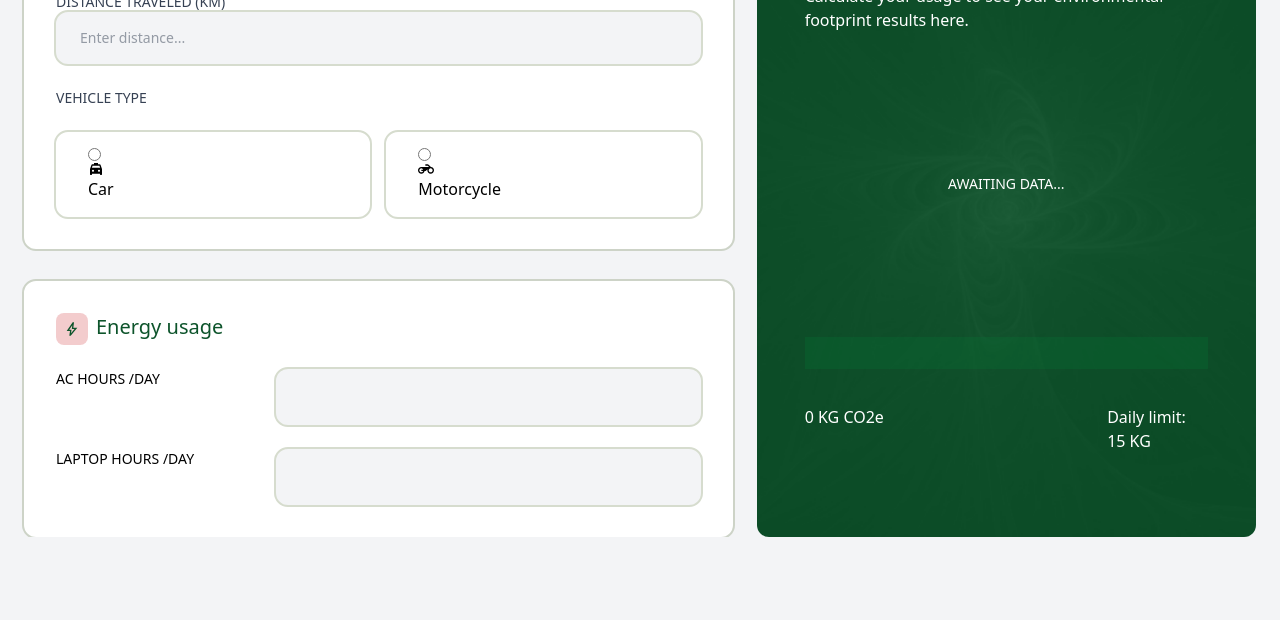
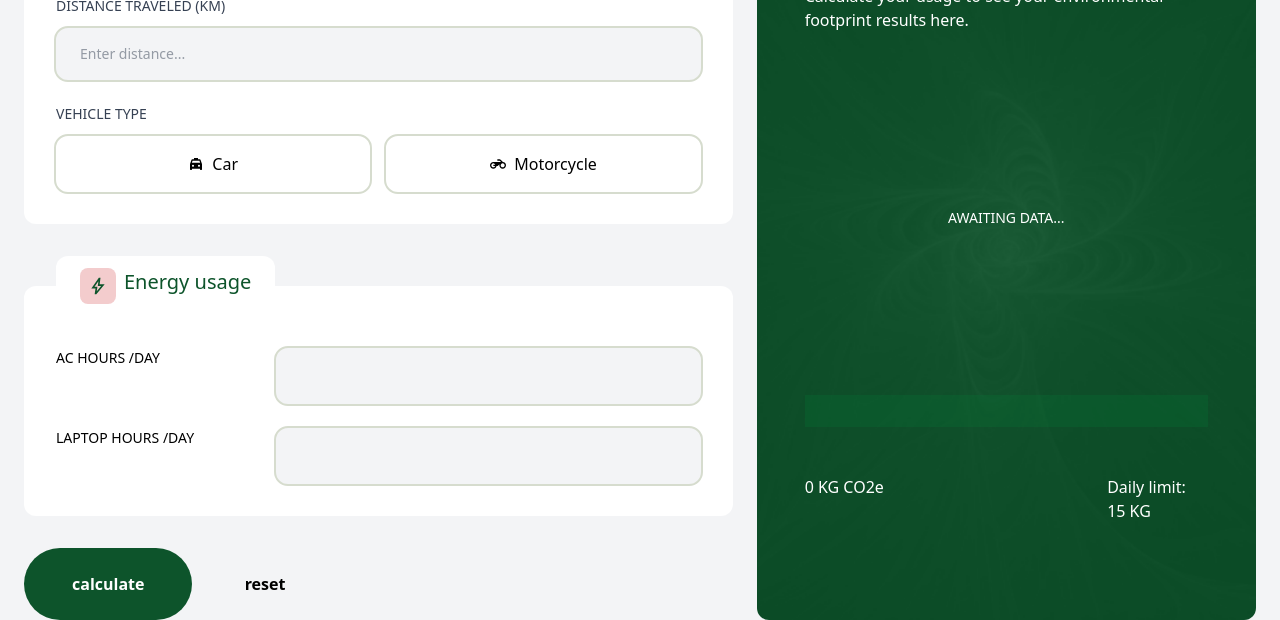
Before and after one commit to Klrfl/eco-track, a website: page public/calculate/index.html in a window 1280 px wide. Shown: the part 392-1012 px from the top of the page. Before the commit the page ends 929 px from the top, so only its background shows below. Drawn offline with Linux system fonts and the light colour scheme; a web font is replaced by a local one.

Commit message:
update calculator page to use fieldset

```diff
--- a/public/calculate/index.html
+++ b/public/calculate/index.html
@@ -19,21 +19,23 @@
     </header>
 
     <form class="grid-flow-dense gap-y-8">
-      <section
-        class="col-[main] lg:col-start-[main] lg:col-span-7 p-8 rounded-xl grid grid-cols-2 gap-x-4 gap-y-6 outline-2 outline-lime-900/20 bg-white"
+      <fieldset
+        class="col-[main] lg:col-start-[main] lg:col-span-7 p-8 rounded-xl grid grid-cols-2 gap-x-4 gap-y-6 bg-white"
       >
-        <header class="col-span-2 flex gap-2 text-green-900">
+        <legend
+          class="col-span-2 flex gap-2 text-green-900 text-xl font-medium bg-white py-3 px-6 rounded-xl"
+        >
           <div class="bg-green-700/20 p-2 rounded-lg">
             <div class="i-material-symbols:local-taxi"></div>
           </div>
-          <h2 class="text-xl font-medium">Transportation</h2>
-        </header>
+          Transportation
+        </legend>
 
         <label
           for="distance"
           class="text-sm text-gray-700 uppercase col-span-full"
         >
-          Distance traveled (KM)
+          <span class="block mb-3"> Distance traveled (KM) </span>
 
           <input
             type="text"
@@ -42,24 +44,31 @@
           />
         </label>
 
+        <div class="grid col-span-2 grid-cols-subgrid">
           <label
             for="vehicle-type"
-          class="text-sm text-gray-700 uppercase col-span-2"
+            class="text-sm text-gray-700 uppercase col-span-2 mb-3"
           >
             Vehicle type
           </label>
 
           <label
-          class="block cursor-pointer outline-2 outline-lime-900/20 flex gap-4 items-center justify-center px-8 py-4 rounded-xl has-[input]:border-red-500"
+            class="cursor-pointer outline-2 outline-lime-900/20 flex gap-2 items-center justify-center px-8 py-4 rounded-xl has-[:checked]:bg-green-900 has-[:checked]:text-white transition-colors"
             for="car"
           >
-          <input type="radio" name="vehicle-type" value="car" id="car" />
+            <input
+              type="radio"
+              name="vehicle-type"
+              value="car"
+              id="car"
+              class="hidden"
+            />
             <div class="i-material-symbols:local-taxi"></div>
             Car
           </label>
 
           <label
-          class="block outline-2 cursor-pointer outline-lime-900/20 flex gap-4 items-center justify-center px-8 py-4 rounded-xl"
+            class="cursor-pointer outline-2 outline-lime-900/20 flex gap-2 items-center justify-center px-8 py-4 rounded-xl has-[:checked]:bg-green-900 has-[:checked]:text-white transition-colors"
             for="motorcycle"
           >
             <input
@@ -67,22 +76,26 @@
               name="vehicle-type"
               value="motorcycle"
               id="motorcycle"
+              class="hidden"
             />
             <div class="i-material-symbols:motorcycle"></div>
             Motorcycle
           </label>
-      </section>
+        </div>
+      </fieldset>
 
-      <section
+      <fieldset
         id="energy-usage"
-        class="col-[main] lg:col-start-[main] lg:col-span-7 p-8 rounded-xl grid grid-cols-6 gap-x-4 gap-y-6 outline-2 outline-lime-900/20 bg-white"
+        class="col-[main] lg:col-start-[main] lg:col-span-7 p-8 rounded-xl grid grid-cols-6 gap-x-4 gap-y-6 bg-white"
       >
-        <header class="col-span-full flex gap-2 text-green-900">
+        <legend
+          class="col-span-full flex gap-2 text-green-900 text-xl font-medium bg-white py-3 px-6 rounded-xl"
+        >
           <div class="bg-red-700/20 p-2 rounded-lg">
             <div class="i-material-symbols:bolt-outline"></div>
           </div>
-          <h2 class="text-xl font-medium">Energy usage</h2>
-        </header>
+          Energy usage
+        </legend>
 
         <label class="uppercase text-sm col-span-2" for="ac"
           >AC hours /day
@@ -107,11 +120,24 @@
           class="col-span-4 text-gray-700 bg-gray-100 outline-2 outline-lime-900/20 w-full rounded-xl"
           required
         />
-      </section>
+      </fieldset>
+
+      <div class="col-[main] lg:col-start-[main] lg:col-span-5">
+        <button
+          class="col-span-3 bg-green-900 text-white py-6 px-12 rounded-full font-bold"
+        >
+          calculate
+        </button>
+        <a
+          class="col-start-[main] col-span-3 py-6 px-12 rounded-full font-bold"
+          href="/calculate"
+          >reset</a
+        >
+      </div>
 
       <output
         id="impact"
-        class="col-[main] lg:col-span-5 row-span-2 bg-green-900 text-white relative isolate p-12 rounded-xl overflow-hidden grid grid-rows-[0.5fr_2fr_1fr]"
+        class="col-[main] lg:col-span-5 row-span-3 bg-green-900 text-white relative isolate p-12 rounded-xl overflow-hidden grid grid-rows-[0.5fr_2fr_1fr] order-last"
       >
         <img
           src="../abstract-bg.png"
--- a/public/style.css
+++ b/public/style.css
@@ -1,6 +1,11 @@
 @layer base;
 
 @layer base {
+  a,
+  button {
+    cursor: pointer;
+  }
+
   .main-grid {
     --column-count: 12;
     --column-size: 5.5rem;
--- a/public/uno.css
+++ b/public/uno.css
@@ -71,7 +71,6 @@
 @property --un-text-opacity{syntax:"<percentage>";inherits:false;initial-value:100%;}
 @property --un-outline-style{syntax:"*";inherits:false;initial-value:solid;}
 @property --un-outline-opacity{syntax:"<percentage>";inherits:false;initial-value:100%;}
-@property --un-border-opacity{syntax:"<percentage>";inherits:false;initial-value:100%;}
 @property --un-bg-opacity{syntax:"<percentage>";inherits:false;initial-value:100%;}
 /* layer: theme */
 :root, :host {
@@ -101,6 +100,10 @@
 --font-mono: ui-monospace,SFMono-Regular,Menlo,Monaco,Consolas,"Liberation Mono","Courier New",monospace;
 --default-font-family: var(--font-sans);
 --default-monoFont-family: var(--font-mono);
+--colors-green-500: oklch(72.3% 0.219 149.579);
+--default-transition-timingFunction: cubic-bezier(0.4, 0, 0.2, 1);
+--default-transition-duration: 150ms;
+--radius-DEFAULT: 0.25rem;
 }
 /* layer: base */
 /*
@@ -505,31 +508,37 @@ input:where([type='button'], [type='reset'], [type='submit']),
 .text-4xl{font-size:var(--text-4xl-fontSize);line-height:var(--un-leading, var(--text-4xl-lineHeight));}
 .text-sm{font-size:var(--text-sm-fontSize);line-height:var(--un-leading, var(--text-sm-lineHeight));}
 .text-xl{font-size:var(--text-xl-fontSize);line-height:var(--un-leading, var(--text-xl-lineHeight));}
+.has-\[\:checked\]\:text-white:has(:checked),
+.text-white{color:color-mix(in srgb, var(--colors-white) var(--un-text-opacity), transparent) /* #fff */;}
 .text-gray-700{color:color-mix(in srgb, var(--colors-gray-700) var(--un-text-opacity), transparent) /* oklch(37.3% 0.034 259.733) */;}
 .text-green-900{color:color-mix(in srgb, var(--colors-green-900) var(--un-text-opacity), transparent) /* oklch(39.3% 0.095 152.535) */;}
-.text-white{color:color-mix(in srgb, var(--colors-white) var(--un-text-opacity), transparent) /* #fff */;}
 .font-bold{--un-font-weight:var(--fontWeight-bold);font-weight:var(--fontWeight-bold);}
 .font-medium{--un-font-weight:var(--fontWeight-medium);font-weight:var(--fontWeight-medium);}
+.mb-3{margin-bottom:calc(var(--spacing) * 3);}
 .mb-4{margin-bottom:calc(var(--spacing) * 4);}
 .p-12{padding:calc(var(--spacing) * 12);}
 .p-2{padding:calc(var(--spacing) * 2);}
 .p-8{padding:calc(var(--spacing) * 8);}
+.px-12{padding-inline:calc(var(--spacing) * 12);}
+.px-6{padding-inline:calc(var(--spacing) * 6);}
 .px-8{padding-inline:calc(var(--spacing) * 8);}
 .py-24{padding-block:calc(var(--spacing) * 24);}
+.py-3{padding-block:calc(var(--spacing) * 3);}
 .py-4{padding-block:calc(var(--spacing) * 4);}
+.py-6{padding-block:calc(var(--spacing) * 6);}
 .outline-2{outline-style:var(--un-outline-style);outline-width:2px;}
 .outline-lime-900\/20{outline-color:color-mix(in srgb, var(--colors-lime-900) 20%, transparent) /* oklch(40.5% 0.101 131.063) */;}
-.has-\[input\]\:border-red-500:has(input){border-color:color-mix(in srgb, var(--colors-red-500) var(--un-border-opacity), transparent) /* oklch(63.7% 0.237 25.331) */;}
+.rounded-full{border-radius:calc(infinity * 1px);}
 .rounded-lg{border-radius:var(--radius-lg);}
 .rounded-xl{border-radius:var(--radius-xl);}
 .bg-gray-100{background-color:color-mix(in srgb, var(--colors-gray-100) var(--un-bg-opacity), transparent) /* oklch(96.7% 0.003 264.542) */;}
 .bg-green-700\/20{background-color:color-mix(in srgb, var(--colors-green-700) 20%, transparent) /* oklch(52.7% 0.154 150.069) */;}
-.bg-green-900{background-color:color-mix(in srgb, var(--colors-green-900) var(--un-bg-opacity), transparent) /* oklch(39.3% 0.095 152.535) */;}
+.bg-green-900,
+.has-\[\:checked\]\:bg-green-900:has(:checked){background-color:color-mix(in srgb, var(--colors-green-900) var(--un-bg-opacity), transparent) /* oklch(39.3% 0.095 152.535) */;}
 .bg-red-700\/20{background-color:color-mix(in srgb, var(--colors-red-700) 20%, transparent) /* oklch(50.5% 0.213 27.518) */;}
 .bg-white{background-color:color-mix(in srgb, var(--colors-white) var(--un-bg-opacity), transparent) /* #fff */;}
 .flex{display:flex;}
 .gap-2{gap:calc(var(--spacing) * 2);}
-.gap-4{gap:calc(var(--spacing) * 4);}
 .gap-x-4{column-gap:calc(var(--spacing) * 4);}
 .gap-x-6{column-gap:calc(var(--spacing) * 6);}
 .gap-y-6{row-gap:calc(var(--spacing) * 6);}
@@ -537,25 +546,31 @@ input:where([type='button'], [type='reset'], [type='submit']),
 .grid{display:grid;}
 .col-\[main\]{grid-column:main;}
 .col-span-2{grid-column:span 2/span 2;}
+.col-span-3{grid-column:span 3/span 3;}
 .col-span-4{grid-column:span 4/span 4;}
 .col-span-full{grid-column:1/-1;}
-.row-span-2{grid-row:span 2/span 2;}
+.row-span-3{grid-row:span 3/span 3;}
+.col-start-\[main\]{grid-column-start:main;}
 .col-end-\[-1\]{grid-column-end:-1;}
 .grid-flow-dense{grid-auto-flow:dense;}
 .grid-rows-\[0\.5fr_2fr_1fr\]{grid-template-rows:0.5fr 2fr 1fr;}
 .grid-cols-2{grid-template-columns:repeat(2,minmax(0,1fr));}
 .grid-cols-4{grid-template-columns:repeat(4,minmax(0,1fr));}
 .grid-cols-6{grid-template-columns:repeat(6,minmax(0,1fr));}
+.grid-cols-subgrid{grid-template-columns:subgrid;}
 .size-full{width:100%;height:100%;}
 .h-8{height:calc(var(--spacing) * 8);}
 .max-w-prose{max-width:var(--container-prose);}
 .w-full{width:100%;}
 .block{display:block;}
+.hidden{display:none;}
 .cursor-pointer{cursor:pointer;}
 .uppercase{text-transform:uppercase;}
+.transition-colors{transition-property:color,background-color,border-color,text-decoration-color,fill,stroke,--un-gradient-from,--un-gradient-via,--un-gradient-to;transition-timing-function:var(--un-ease, var(--default-transition-timingFunction));transition-duration:var(--un-duration, var(--default-transition-duration));}
 .items-center{align-items:center;}
 .inset-0{inset:calc(var(--spacing) * 0);}
 .justify-center{justify-content:center;}
+.order-last{order:calc(infinity);}
 .place-self-center{place-self:center;}
 .absolute{position:absolute;}
 .relative{position:relative;}
@@ -564,16 +579,17 @@ input:where([type='button'], [type='reset'], [type='submit']),
 .isolate{isolation:isolate;}
 .object-cover{object-fit:cover;}
 @supports (color: color-mix(in lab, red, red)){
+.has-\[\:checked\]\:text-white:has(:checked){color:color-mix(in oklab, var(--colors-white) var(--un-text-opacity), transparent) /* #fff */;}
 .text-gray-700{color:color-mix(in oklab, var(--colors-gray-700) var(--un-text-opacity), transparent) /* oklch(37.3% 0.034 259.733) */;}
 .text-green-900{color:color-mix(in oklab, var(--colors-green-900) var(--un-text-opacity), transparent) /* oklch(39.3% 0.095 152.535) */;}
 .text-white{color:color-mix(in oklab, var(--colors-white) var(--un-text-opacity), transparent) /* #fff */;}
 .outline-lime-900\/20{outline-color:color-mix(in oklab, var(--colors-lime-900) 20%, transparent) /* oklch(40.5% 0.101 131.063) */;}
-.has-\[input\]\:border-red-500:has(input){border-color:color-mix(in oklab, var(--colors-red-500) var(--un-border-opacity), transparent) /* oklch(63.7% 0.237 25.331) */;}
 .bg-gray-100{background-color:color-mix(in oklab, var(--colors-gray-100) var(--un-bg-opacity), transparent) /* oklch(96.7% 0.003 264.542) */;}
 .bg-green-700\/20{background-color:color-mix(in oklab, var(--colors-green-700) 20%, transparent) /* oklch(52.7% 0.154 150.069) */;}
 .bg-green-900{background-color:color-mix(in oklab, var(--colors-green-900) var(--un-bg-opacity), transparent) /* oklch(39.3% 0.095 152.535) */;}
 .bg-red-700\/20{background-color:color-mix(in oklab, var(--colors-red-700) 20%, transparent) /* oklch(50.5% 0.213 27.518) */;}
 .bg-white{background-color:color-mix(in oklab, var(--colors-white) var(--un-bg-opacity), transparent) /* #fff */;}
+.has-\[\:checked\]\:bg-green-900:has(:checked){background-color:color-mix(in oklab, var(--colors-green-900) var(--un-bg-opacity), transparent) /* oklch(39.3% 0.095 152.535) */;}
 }
 @media (min-width: 64rem){
 .lg\:col-span-5{grid-column:span 5/span 5;}
```
Lines whose indentation alone changed are shown as unchanged.
